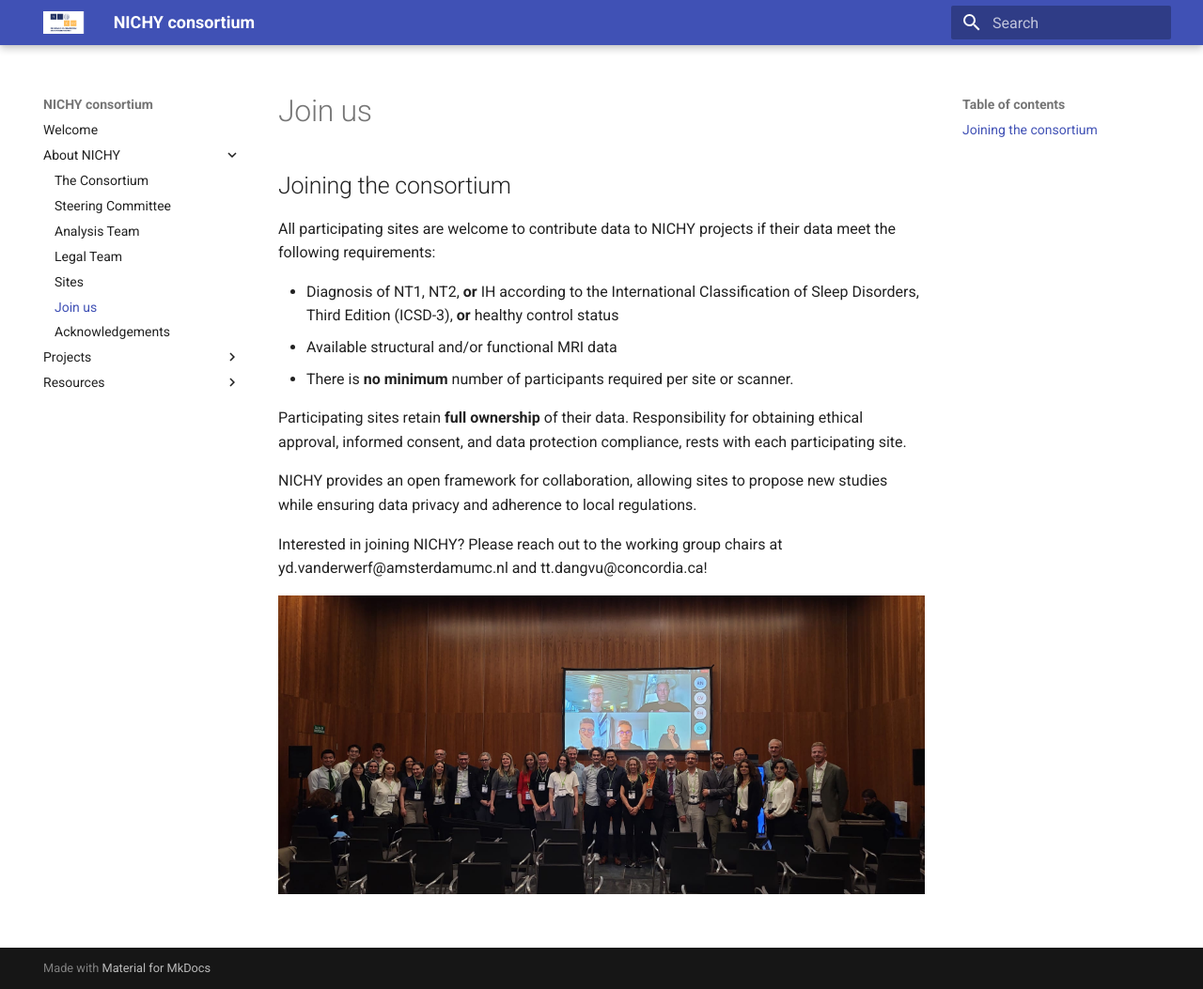
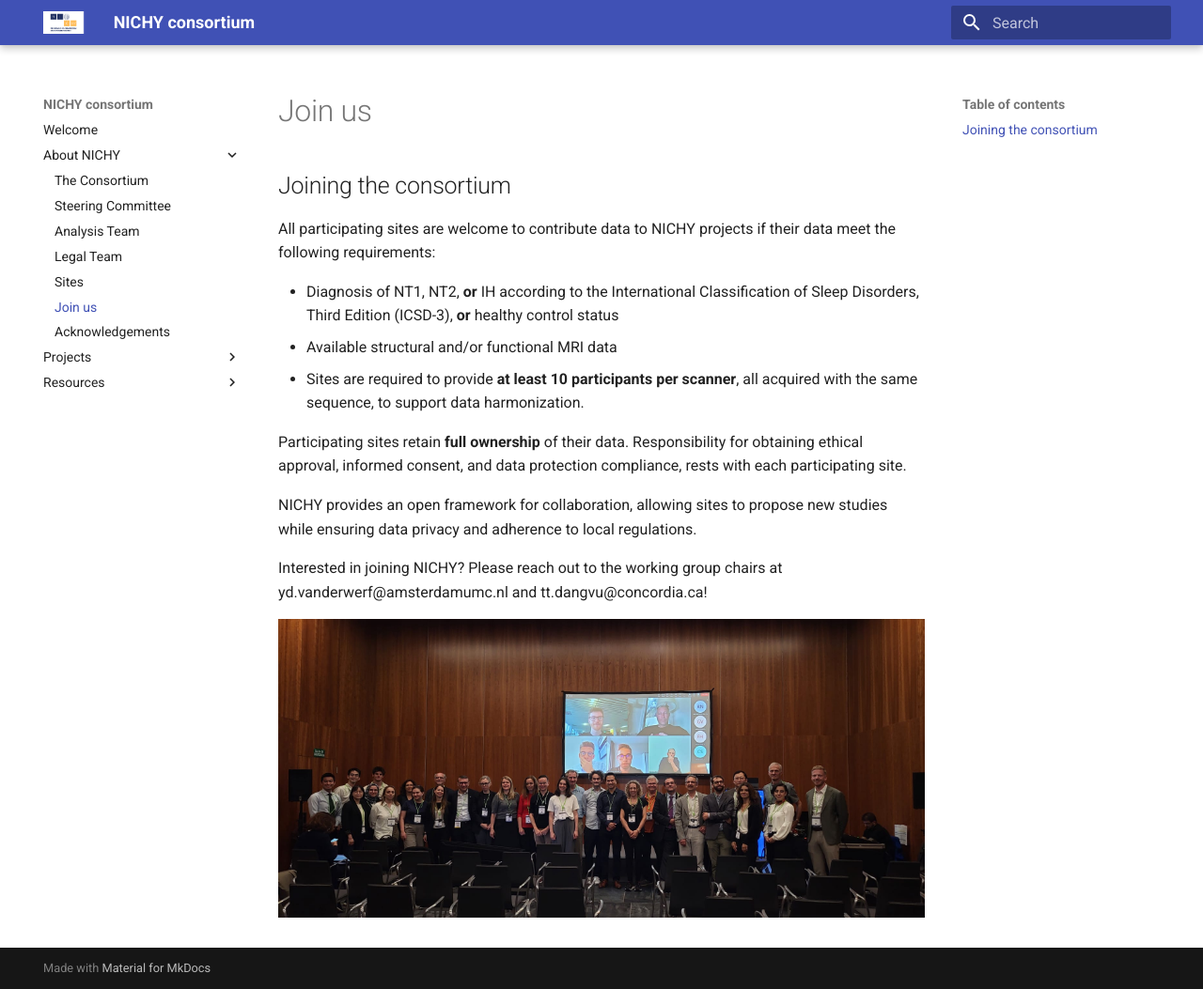
Before and after one commit to nichy-consortium/nichy, an MkDocs documentation site: the page built from docs/working_group/join_us.md, in a window 1280 px wide and 1053 px high. Shown: the whole window at 94% size. Built offline with MkDocs 1.6.1 and Material for MkDocs 9.7.7, drawn with Linux system fonts in a browser that asks for light colours.

Commit message:
Update join_us.md
change no minimum to minimum of 10 participants

```diff
--- a/docs/working_group/join_us.md
+++ b/docs/working_group/join_us.md
@@ -3,7 +3,7 @@ All participating sites are welcome to contribute data to NICHY projects if thei
 
 - Diagnosis of NT1, NT2, **or** IH according to the International Classification of Sleep Disorders, Third Edition (ICSD-3), **or** healthy control status
 - Available structural and/or functional MRI data
-- There is **no minimum** number of participants required per site or scanner.
+- Sites are required to provide **at least 10 participants per scanner**, all acquired with the same sequence, to support data harmonization.
 
 Participating sites retain **full ownership** of their data. Responsibility for obtaining ethical approval, informed consent, and data protection compliance, rests with each participating site.
 
```
